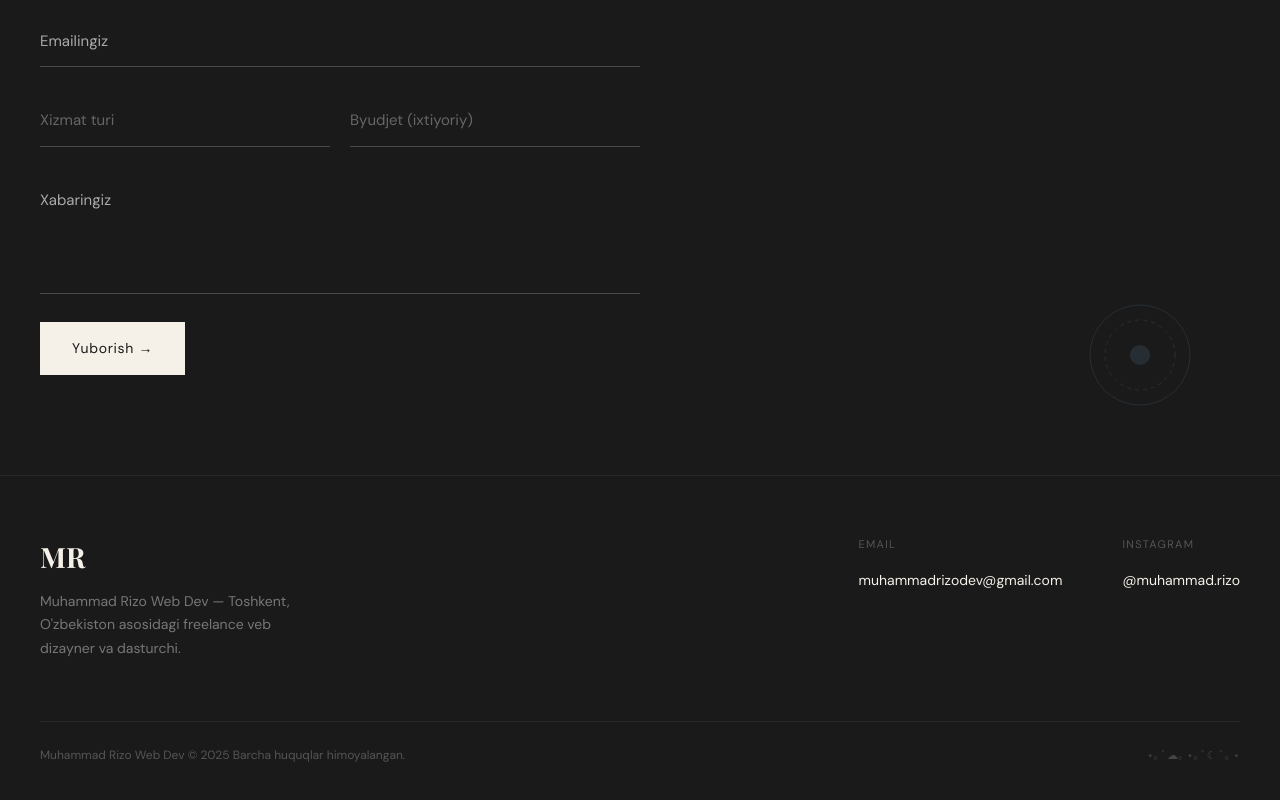
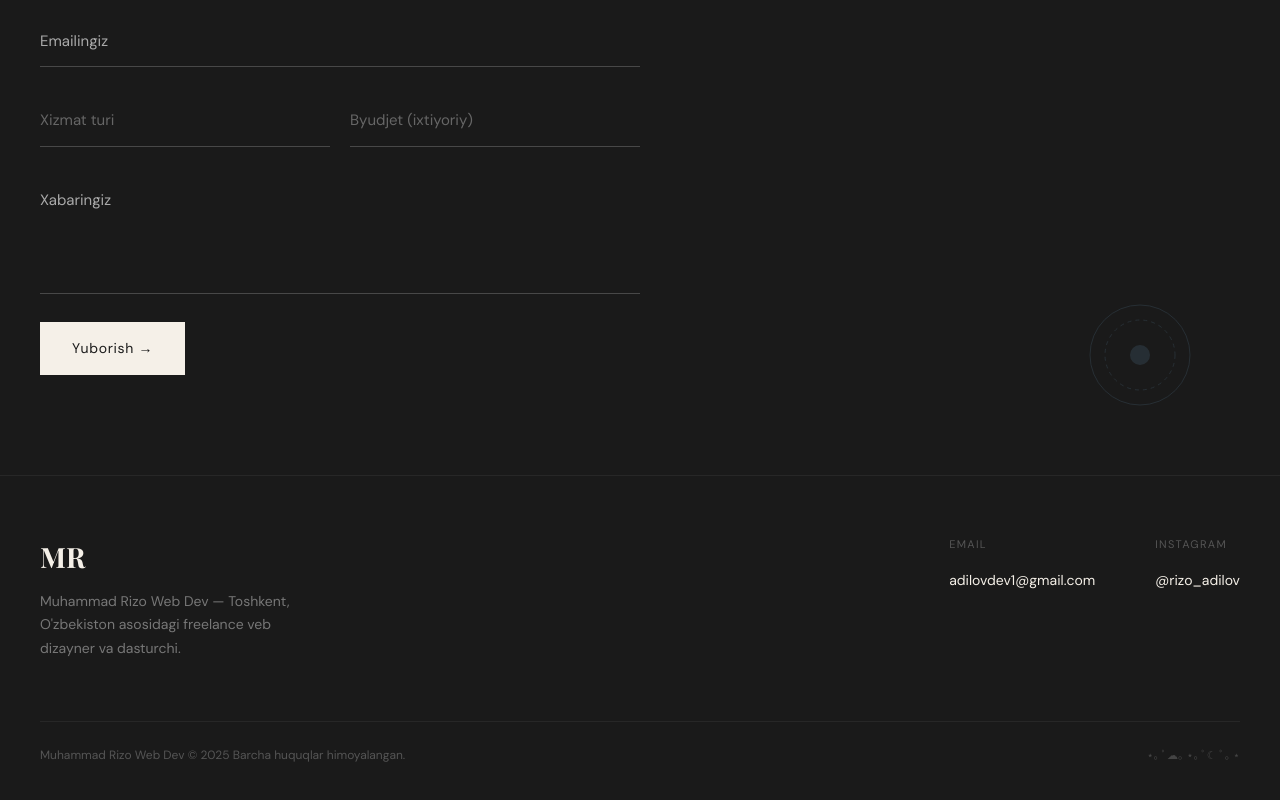
Before and after one commit to MuhammmadRizo/portfolio_one, a Next.js app: page / in a window 1280 px wide. Shown: the part 4716-5516 px from the top of the page. Built offline with nearby package versions, Linux system fonts and the light colour scheme; a web font is replaced by a local one.

Commit message:
Update contact information in Footer component

```diff
--- a/components/Footer.tsx
+++ b/components/Footer.tsx
@@ -57,7 +57,7 @@ export default function Footer() {
               Email
             </p>
             <a
-              href="mailto:muhammadrizodev@gmail.com"
+              href="mailto:adilovdev1@gmail.com"
               style={{
                 fontFamily: 'var(--font-dm)',
                 fontSize: '14px',
@@ -68,7 +68,7 @@ export default function Footer() {
               onMouseEnter={e => (e.currentTarget.style.color = 'var(--blue-light)')}
               onMouseLeave={e => (e.currentTarget.style.color = 'var(--cream)')}
             >
-              muhammadrizodev@gmail.com
+              adilovdev1@gmail.com
             </a>
           </div>
           <div>
@@ -83,7 +83,7 @@ export default function Footer() {
               Instagram
             </p>
             <a
-              href="https://www.instagram.com/"
+              href="https://www.instagram.com/rizo_adilov"
               target="_blank"
               rel="noopener noreferrer"
               style={{
@@ -96,7 +96,7 @@ export default function Footer() {
               onMouseEnter={e => (e.currentTarget.style.color = 'var(--blue-light)')}
               onMouseLeave={e => (e.currentTarget.style.color = 'var(--cream)')}
             >
-              @muhammad.rizo
+              @rizo_adilov
             </a>
           </div>
         </div>
```
